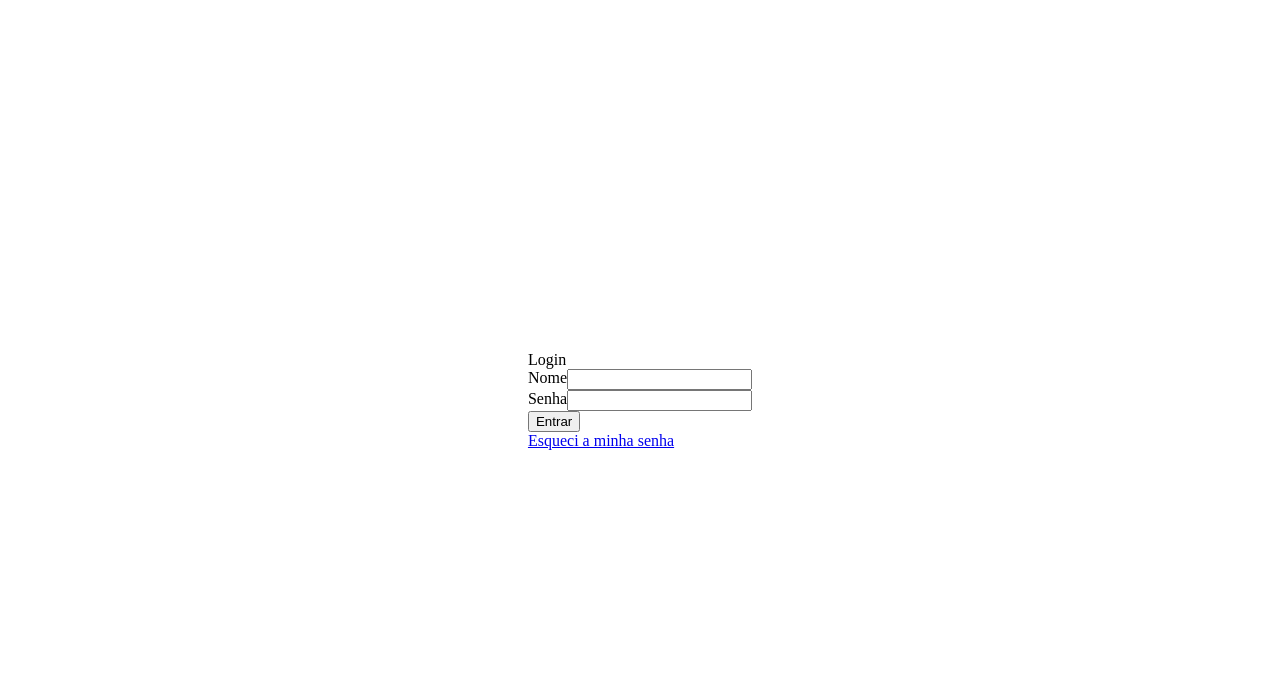
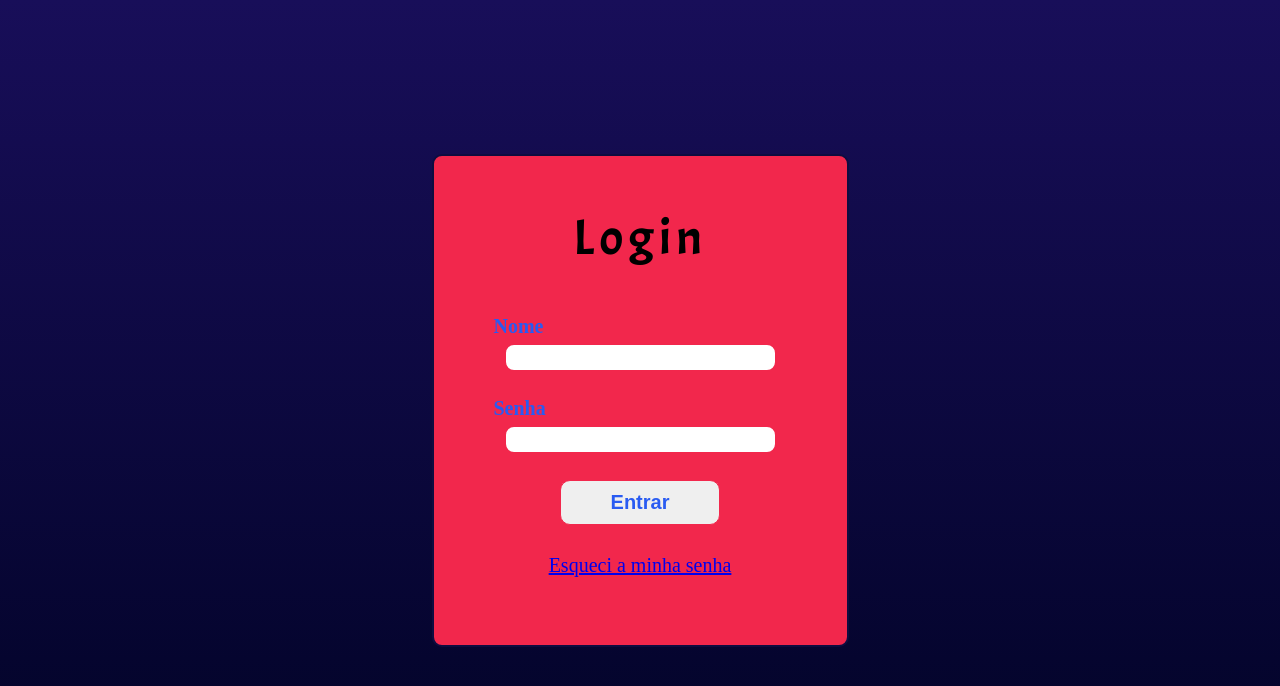
Before and after one commit to MatheusKhairallah/form-login, a plain HTML site: page index.html in a window 1280 px wide. Drawn offline with Linux system fonts and the light colour scheme.

Commit message:
Alteração no design

```diff
--- a/index.html
+++ b/index.html
@@ -5,22 +5,29 @@
     <meta name="viewport" content="width=device-width, initial-scale=1.0" />
     <title>Login</title>
     <link rel="stylesheet" href="style.css" />
+    <link href="https://fonts.googleapis.com/css2?family=Acme&display=swap" rel="stylesheet">
   </head>
   <body>
     <form>
-      <div class="linha">Login</div>
-      <div class="linha">
+      <div id="linha_1">Login</div>
+      <br />
+      <br />
+      <div class="linha_2">
         <label for="nome">Nome</label>
+        <br />
         <input type="text" name="nome" id="nome" />
       </div>
-      <div class="linha">
+      <div class="linha_2">
         <label for="senha">Senha</label>
+        <br />
         <input type="password" id="senha" name="senha" />
       </div>
-      <div class="linha">
+      <div id="linha_3">
         <button type="submit">Entrar</button>
       </div>
-      <div class="linha"><a href="#">Esqueci a minha senha</a></div>
+      <br />
+      <div id="linha_4"><a href="#">Esqueci a minha senha</a></div>
+      <br />
     </form>
   </body>
 </html>
--- a/style.css
+++ b/style.css
@@ -5,20 +5,62 @@ body {
   display: flex;
   justify-content: center;
   align-items: center;
+
+  background-image: linear-gradient(to top, #010326 0%, #180E59 100%);
 }
 
 form {
   display: flex;
   flex-flow: column;
+  background-color: #F2274C;
+  border-width: 2px; border-style: solid; border-color: #0E0C40; border-radius: 10px; margin: 5px 10px;
+  padding: 50px 50px;
 }
 
-input,
-button,
-a {
+input, button, a {
   outline: none;
 }
 
-form .linha {
+.linha {
   display: flex;
   flex-flow: row; /* column = form vertical, row = form horizontal */
 }
+
+#linha_4 {
+  text-align: center;
+  font-size: 20px;
+  color: #295BF2;
+}
+
+button, #linha_3 {
+  text-align: center;
+  border-width: 1px; border-style: solid; border-color: #F2274C; border-radius: 10px; padding: 10px 50px;
+  font-size: 20px;
+  color: #295BF2;
+  font-weight: bold;
+}
+
+button:hover {
+  background-color: #010326;
+  transition: font-size 30px;
+  transform: perspective(100px) translateZ(15px);
+}
+
+#linha_1 {
+  text-align: center;
+  font-size: 50px;
+  letter-spacing: 5px;
+  font-family: 'Acme', sans-serif;;
+}
+
+input {
+  border-width: 2px; border-style: solid; border-color: #F2274C; border-radius: 10px; margin: 5px 10px;
+  font-size: 20px;
+}
+
+.linha_2 {
+  margin: 10px;
+  font-size: 20px;
+  font-weight: bold;
+  color: #295BF2;
+}
```
